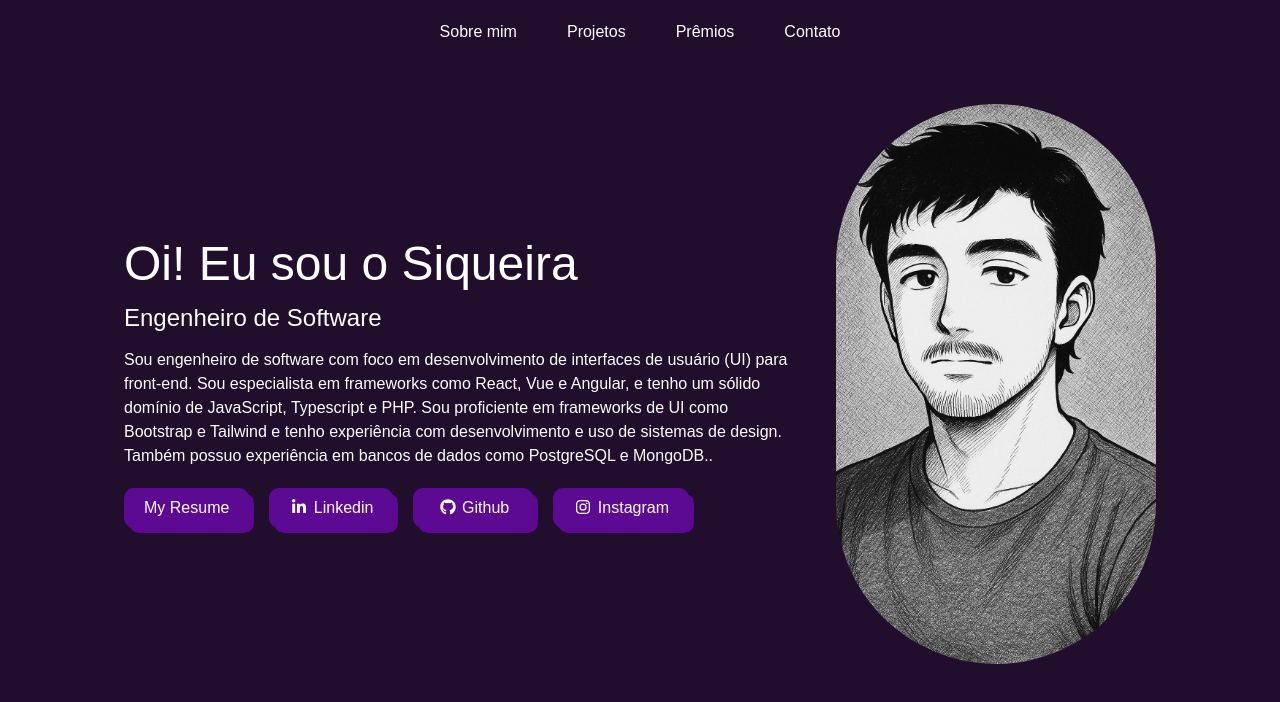
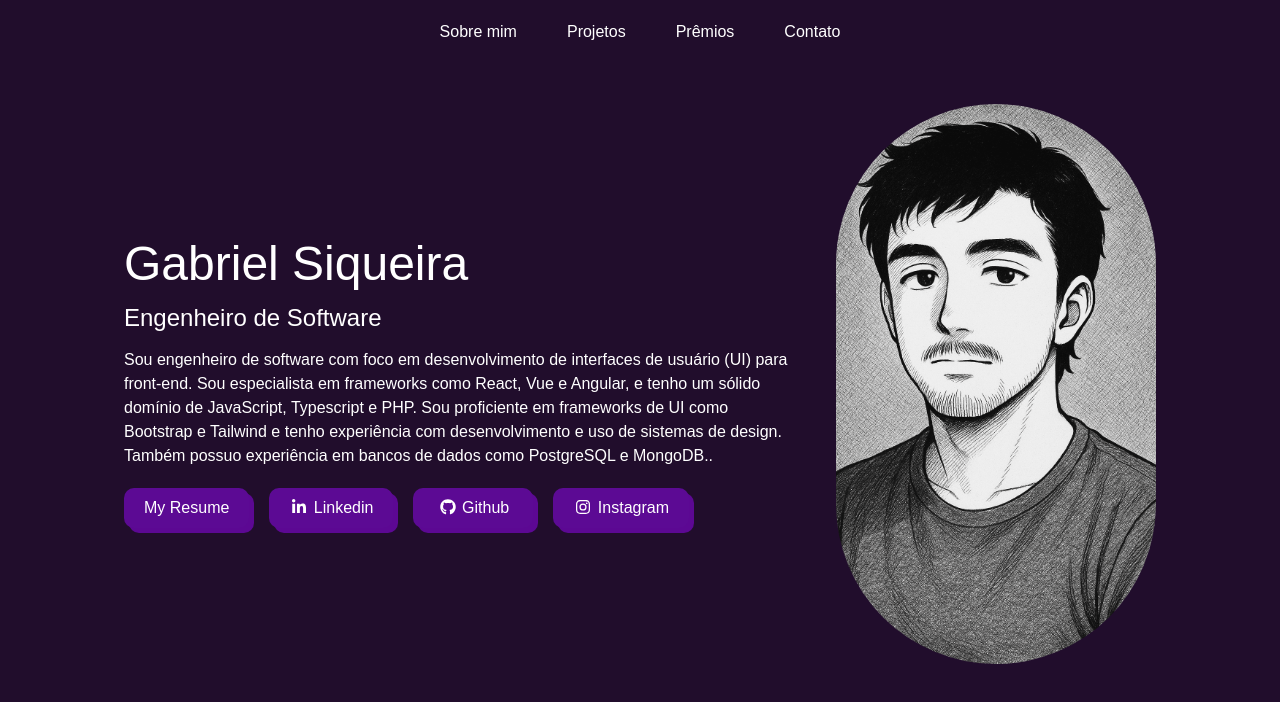
Before and after one commit to Gabrielvsiqueira/gabesiqueira.dev, a React (Vite) app: page / in a window 1280 px wide. Shown: the top 702 px of the page. Built offline with nearby package versions, Linux system fonts and the light colour scheme; a web font is replaced by a local one.

Commit message:
feat: add new import to Photo oficial

```diff
--- a/src/pages/Home.jsx
+++ b/src/pages/Home.jsx
@@ -3,6 +3,7 @@ import MyButton from '../components/button';
 import '../index.css';
 import { FontAwesomeIcon } from '@fortawesome/react-fontawesome';
 import { faLinkedinIn, faInstagram, faGithub } from '@fortawesome/free-brands-svg-icons';
+import perfilPage from '../img/perfil.png';
 
 function introduciton() {
   return (
@@ -19,7 +20,7 @@ function introduciton() {
     <main>
     <div className=' flex flex-col items-center justify-center md:flex-row items-center gap-10 p-10'>
       <div className='max-w-2xl'>
-        <h1 class="text-5xl font-normal">Oi! Eu sou o Siqueira </h1>
+        <h1 class="text-5xl font-normal">Gabriel Siqueira </h1>
         <p className="text-[24px] mt-3">Engenheiro de Software</p>
         <p className='mt-3'>Sou engenheiro de software com foco em desenvolvimento de interfaces de usuário (UI) para front-end. Sou especialista em frameworks como React, Vue e Angular, e tenho um sólido domínio de JavaScript, Typescript e PHP. Sou proficiente em frameworks de UI como Bootstrap e Tailwind e tenho experiência com desenvolvimento e uso de sistemas de design. Também possuo experiência em bancos de dados como PostgreSQL e MongoDB..</p>
 
@@ -31,7 +32,7 @@ function introduciton() {
         </div>
       </div>
       <div className='flex-shrink-0'>
-        <img className='w-[320px] h-[560px] object-cover rounded-[490px]' src="./src/assets/perfil.png" alt="my photo in black&white style." />
+        <img className='w-[320px] h-[560px] object-cover rounded-[490px]' src={perfilPage} alt="my photo in black&white style." />
       </div>
     </div>
     </main>
```
